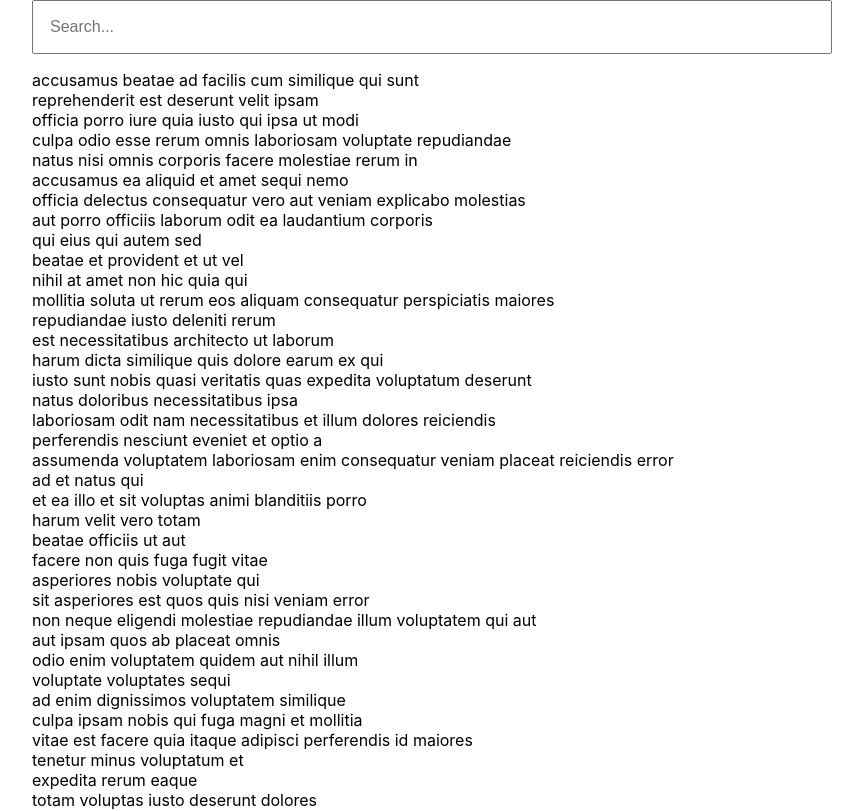
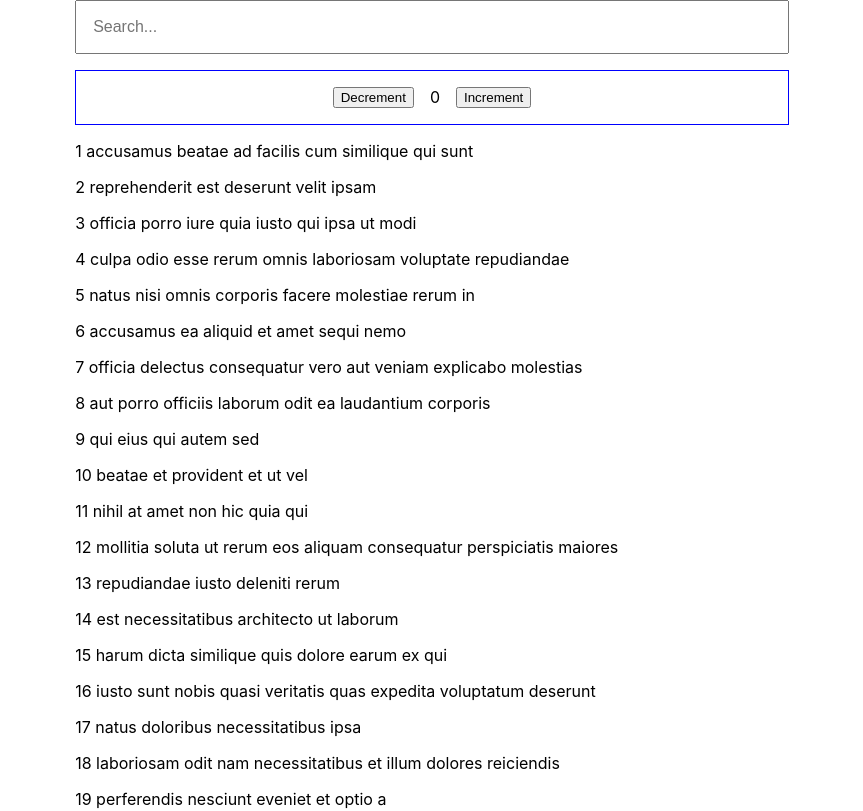
Before and after one commit to aishwarya-bm/Profiling, a React (Create React App) app: page / in a window 1280 px wide. Shown: the top 811 px of the page, without its empty margins (208-1071 px from the left). Built offline with nearby package versions, Linux system fonts and the light colour scheme.

Commit message:
added code for rerender problem

```diff
--- /dev/null
+++ b/src/components/Counter.jsx
@@ -0,0 +1,19 @@
+import { useState } from "react";
+import MyList from "./MyList";
+
+export default function Counter() {
+  const [count, setCount] = useState(0);
+  const increment = () => setCount((c) => c + 1);
+  const decrement = () => setCount((c) => c - 1);
+
+  return (
+    <>
+      <div className="counter">
+        <button onClick={decrement}>Decrement</button>
+        {count}
+        <button onClick={increment}>Increment</button>
+      </div>
+      <MyList />
+    </>
+  );
+}
--- a/src/components/MainPage.jsx
+++ b/src/components/MainPage.jsx
@@ -1,44 +1,12 @@
-import { useState } from "react";
-import { dummyData } from "../data/DummyData";
-import { FixedSizeList as List } from "react-window";
 import EnterInput from "./EnterInput";
 import "./../styles/Main.css";
+import Counter from "./Counter";
 
 export default function MainPage() {
-  const [selected, setSelected] = useState("");
-
-  const handleDropdownChange = (e) => {
-    setSelected(e.target.innerText);
-  };
-
-  const Row = ({ index, style }) => {
-    const { id, title } = dummyData[index] || {};
-
-    return (
-      <div style={style} key={title + id}>
-        <div
-          onClick={handleDropdownChange}
-          className={selected === title ? "bg-blue" : "bg-transparent"}
-        >
-          {title}
-        </div>
-      </div>
-    );
-  };
-
   return (
     <div className="dropdown-container">
       <EnterInput />
-
-      <List
-        className="List"
-        height={800}
-        itemCount={dummyData.length}
-        itemSize={20}
-        width={800}
-      >
-        {Row}
-      </List>
+      <Counter />
     </div>
   );
 }
--- /dev/null
+++ b/src/components/MyList.jsx
@@ -0,0 +1,27 @@
+import { useState } from "react";
+import { dummyData } from "../data/DummyData";
+
+function MyList() {
+  const [selected, setSelected] = useState("");
+
+  const handleDropdownChange = (e) => {
+    setSelected(e.target.innerText);
+  };
+
+  return (
+    <>
+      {
+        dummyData.map(({title},idx)=>{
+            return <div
+            onClick={handleDropdownChange}
+            className={selected === title ? "bg-blue" : "bg-transparent"} key={title}
+          >
+            {idx + 1}
+            {"  " + title}
+          </div>
+        })
+      }
+    </>
+  );
+}
+export default MyList;
--- a/src/styles/Main.css
+++ b/src/styles/Main.css
@@ -16,3 +16,11 @@ select,input{
 .bg-transparent{
     background-color: transparent;
 }
+
+.counter{
+    display: flex;
+    justify-content: center;
+    gap: 1rem;
+    padding: 1rem;
+    border: 1px solid blue;
+}
```
